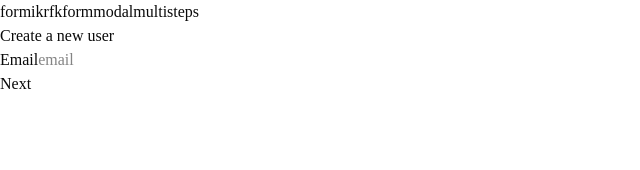
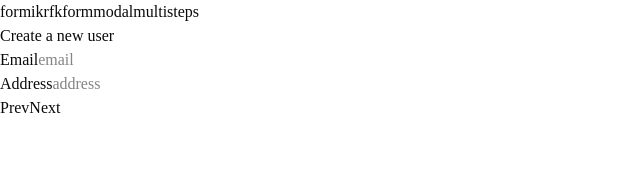
Before and after one commit to KovbenyaAlexander/test-task-Security-Lab, a Next.js app: page /multisteps in a window 1280 px wide. Shown: the top 170 px of the page, without its empty margins (0-640 px from the left). Built offline with nearby package versions, Linux system fonts and the light colour scheme.

Commit message:
implement correct validation in different steps of the form

```diff
--- a/src/app/multisteps/page.tsx
+++ b/src/app/multisteps/page.tsx
@@ -9,6 +9,8 @@
 const userSchema = z.object({
   email: z.string().email("Enter valid email"),
   name: z.string().min(2, "Name must be at least 2 characters"),
+  address: z.string().min(2, "Address must be at least 2 characters"),
+  password: z.string().min(6, "Password must be at least 6 characters"),
 });
 
 type UserFormData = z.infer<typeof userSchema>;
@@ -18,10 +20,16 @@
     initialValues: {
       email: "",
       name: "",
+      address: "",
+      password: "",
     },
-    multiStep: {
+    multiStepConfig: {
       totalSteps: 2,
       currentStep: 1,
+      stepsFields: {
+        1: ["email", "address"],
+        2: ["name", "password"],
+      },
     },
     validationSchema: userSchema,
     onSubmit: (data) => {
@@ -41,6 +49,11 @@
               <Field name="email" type="email" label="Email" placeholder="email" />
               <ErrorMessage name="email" />
             </div>
+
+            <div>
+              <Field name="address" type="text" label="Address" placeholder="address" />
+              <ErrorMessage name="address" />
+            </div>
           </Step>
 
           <Step step={2}>
@@ -48,12 +61,22 @@
               <Field name="name" type="text" label="Name" placeholder="name" />
               <ErrorMessage name="name" />
             </div>
+
+            <div>
+              <Field name="password" type="password" label="Password" placeholder="password" />
+              <ErrorMessage name="password" />
+            </div>
           </Step>
 
           <MultistepPagination
             nextStepBtn={(onClick, disabled) => (
-              <Button onClick={onClick} type="button" disabled={disabled}>
+              <Button onClick={onClick} type="button" disabled={disabled} key="next">
                 Next
+              </Button>
+            )}
+            prevStepBtn={(onClick, disabled) => (
+              <Button onClick={onClick} type="button" disabled={disabled} key="prev">
+                Prev
               </Button>
             )}
           />
--- a/src/shared/ui/form-adapter/hooks/useFormFacade.ts
+++ b/src/shared/ui/form-adapter/hooks/useFormFacade.ts
@@ -17,10 +17,11 @@
     formState: { errors, isSubmitting, isValid, isDirty },
     setError: rhfSetError,
     reset: rhfReset,
+    trigger,
   } = reactHookForm;
 
-  const [currentStep, setCurrentStep] = useState(config.multiStep?.currentStep || 1);
-  const totalSteps = config.multiStep?.totalSteps || 1;
+  const [currentStep, setCurrentStep] = useState(1);
+  const totalSteps = config.multiStepConfig?.totalSteps || 1;
 
   const setNextStep = () => {
     setCurrentStep((step) => (step < totalSteps ? step + 1 : step));
@@ -50,11 +51,13 @@
     register,
     reactHookForm,
     isDirty,
-    multiStep: {
+    multiStepConfig: {
       totalSteps,
       currentStep,
       setNextStep,
       setPrevStep,
+      stepsFields: config.multiStepConfig?.stepsFields || {},
     },
+    trigger,
   };
 }
--- a/src/shared/ui/form-adapter/model/types.ts
+++ b/src/shared/ui/form-adapter/model/types.ts
@@ -1,5 +1,11 @@
 import React from "react";
-import { UseFormRegister, FieldValues, DefaultValues, UseFormReturn } from "react-hook-form";
+import {
+  UseFormRegister,
+  FieldValues,
+  DefaultValues,
+  UseFormReturn,
+  UseFormTrigger,
+} from "react-hook-form";
 import { z } from "zod";
 
 export type FormConfig<T> = {
@@ -8,9 +14,9 @@
   onSubmit: (values: T) => void;
   mode?: "onSubmit" | "onChange" | "onBlur" | "onTouched" | "all";
   reValidateMode?: "onChange" | "onBlur" | "onSubmit";
-  multiStep?: {
+  multiStepConfig?: {
     totalSteps: number;
-    currentStep: number;
+    stepsFields: Record<number, string[]>;
   };
 };
 
@@ -24,10 +30,12 @@
   register: UseFormRegister<T>;
   reactHookForm: UseFormReturn<T>;
   isDirty: boolean;
-  multiStep?: {
+  multiStepConfig?: {
     totalSteps: number;
     currentStep: number;
     setNextStep: () => void;
     setPrevStep: () => void;
+    stepsFields: Record<number, string[]>;
   };
+  trigger: UseFormTrigger<T>;
 };
--- a/src/shared/ui/form-adapter/ui/multistepPagination.tsx
+++ b/src/shared/ui/form-adapter/ui/multistepPagination.tsx
@@ -1,26 +1,37 @@
 "use client";
-
 import { useFormContext } from "../form-adapter";
 import { Button } from "@/src/shared/ui";
-
 interface multistepPaginationProps {
   children?: React.ReactNode;
   nextStepBtn: (onClick: () => void, disabled: boolean) => React.ReactNode;
+  prevStepBtn?: (onClick: () => void, disabled: boolean) => React.ReactNode;
 }
+export const MultistepPagination: React.FC<multistepPaginationProps> = ({
+  nextStepBtn,
+  prevStepBtn,
+}) => {
+  const { multiStepConfig, isValid, errors, isDirty, trigger } = useFormContext();
+  if (!multiStepConfig) return null;
+  const { currentStep, setNextStep, setPrevStep, stepsFields, totalSteps } = multiStepConfig;
 
-export const MultistepPagination: React.FC<multistepPaginationProps> = ({ nextStepBtn }) => {
-  const nextStepHandler = () => {
-    if (!multiStep) return;
-    multiStep.setNextStep();
+  const nextStepHandler = async () => {
+    const isValid = await trigger(stepsFields[currentStep], { shouldFocus: true });
+    if (!isValid) return;
+    setNextStep();
   };
-  const { multiStep, isValid, errors, isDirty } = useFormContext();
+
+  const prevStepHandler = () => {
+    setPrevStep();
+  };
 
   return (
     <>
-      {nextStepBtn(nextStepHandler, !isDirty || Object.keys(errors).length > 0)}
+      {prevStepBtn && prevStepBtn(prevStepHandler, !isDirty || Object.keys(errors).length > 0)}
 
-      {multiStep?.currentStep === multiStep?.totalSteps && (
-        <Button type="submit" disabled={!isValid}>
+      {currentStep < totalSteps ? (
+        nextStepBtn(nextStepHandler, !isDirty || Object.keys(errors).length > 0)
+      ) : (
+        <Button type="submit" disabled={!isValid} key="submit">
           Submit
         </Button>
       )}
--- a/src/shared/ui/form-adapter/ui/step.tsx
+++ b/src/shared/ui/form-adapter/ui/step.tsx
@@ -8,6 +8,7 @@
 }
 
 export const Step: React.FC<StepProps> = ({ children, step }) => {
-  const { multiStep } = useFormContext();
-  return multiStep?.currentStep === step ? <>{children}</> : null;
+  const { multiStepConfig } = useFormContext();
+
+  return multiStepConfig?.currentStep === step ? <>{children}</> : null;
 };
```
